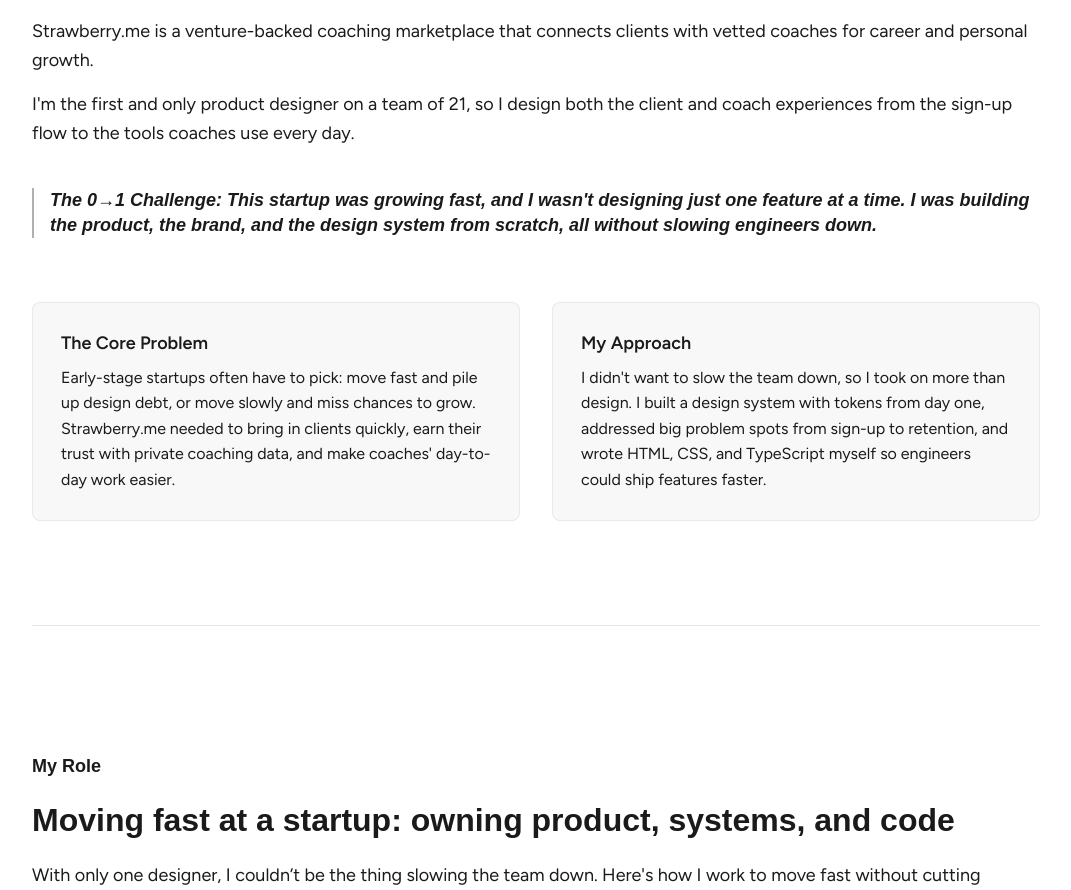
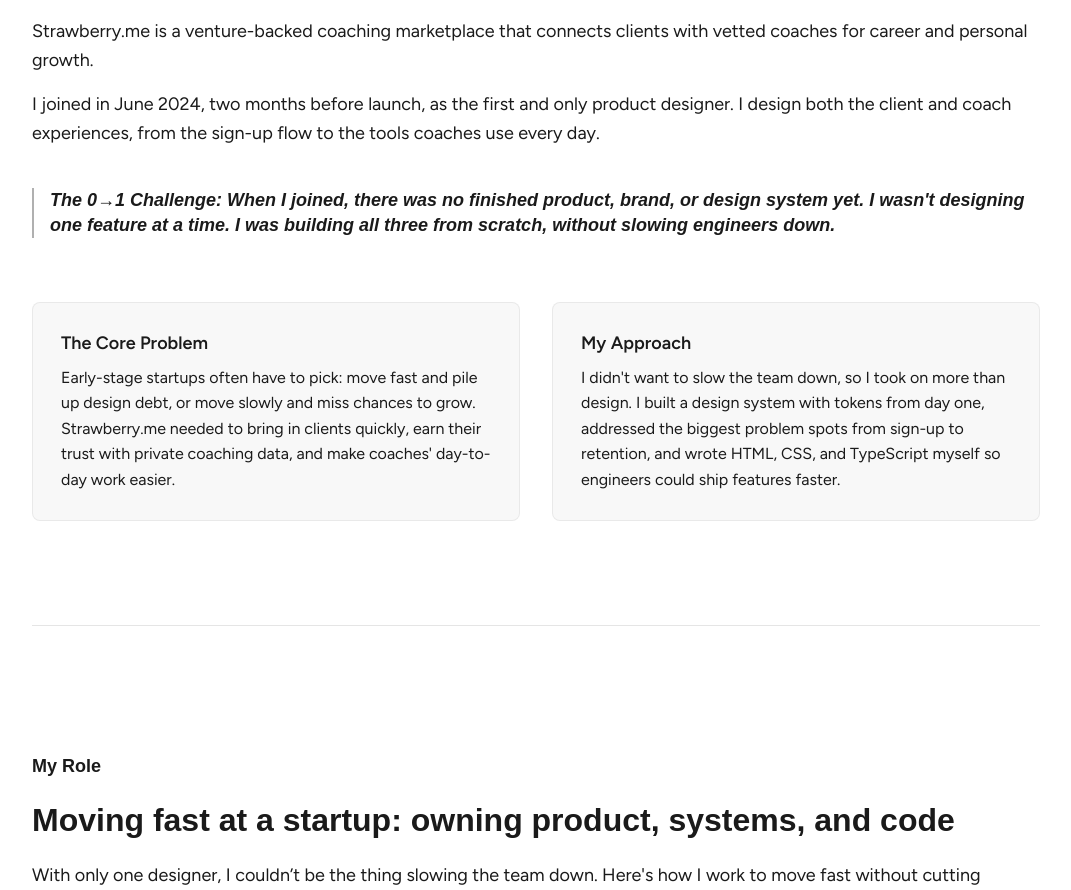
Before and after one commit to tvisha-patel-10/tvisha-portfolio, an Astro site: page /case-studies/strawberry in a window 1280 px wide. Shown: the part 1224-2114 px from the top of the page, without its empty margins (184-1255 px from the left). Built offline with nearby package versions, Linux system fonts and the light colour scheme; Astro itself is replaced by a stand-in of ours; a web font is replaced by a local one.

Commit message:
strawberry case study copy tweaks

```diff
--- a/src/pages/case-studies/strawberry.md
+++ b/src/pages/case-studies/strawberry.md
@@ -36,11 +36,11 @@
     Strawberry.me is a venture-backed coaching marketplace that connects clients with vetted coaches for career and personal growth.
   </p>
   <p>
-    I'm the first and only product designer on a team of 21, so I design both the client and coach experiences from the sign-up flow to the tools coaches use every day.
+    I joined in June 2024, two months before launch, as the first and only product designer. I design both the client and coach experiences, from the sign-up flow to the tools coaches use every day.
   </p>
 
   <div class="callout">
-    <h3>The 0→1 Challenge: This startup was growing fast, and I wasn't designing just one feature at a time. I was building the product, the brand, and the design system from scratch, all without slowing engineers down.</h3>
+    <h3>The 0→1 Challenge: When I joined, there was no finished product, brand, or design system yet. I wasn't designing one feature at a time. I was building all three from scratch, without slowing engineers down.</h3>
   </div>
 
   <div class="grid-2">
@@ -53,7 +53,7 @@
     <div class="grid-card">
       <h3>My Approach</h3>
       <p>
-        I didn't want to slow the team down, so I took on more than design. I built a design system with tokens from day one, addressed big problem spots from sign-up to retention, and wrote HTML, CSS, and TypeScript myself so engineers could ship features faster.
+        I didn't want to slow the team down, so I took on more than design. I built a design system with tokens from day one, addressed the biggest problem spots from sign-up to retention, and wrote HTML, CSS, and TypeScript myself so engineers could ship features faster.
       </p>
     </div>
   </div>
```
